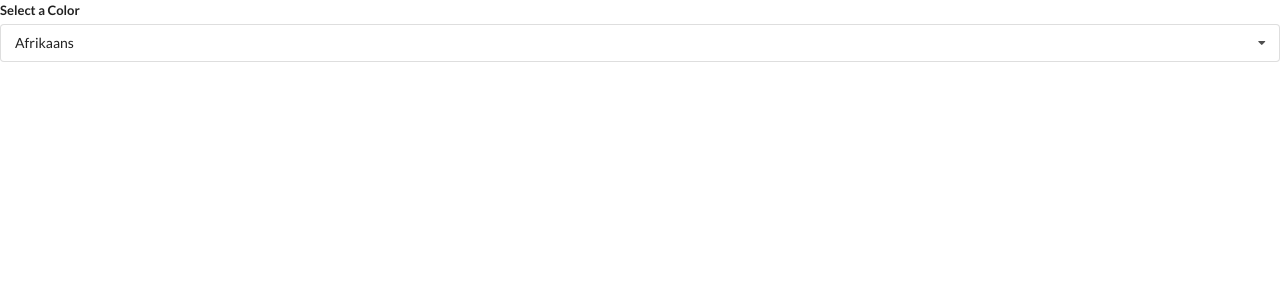
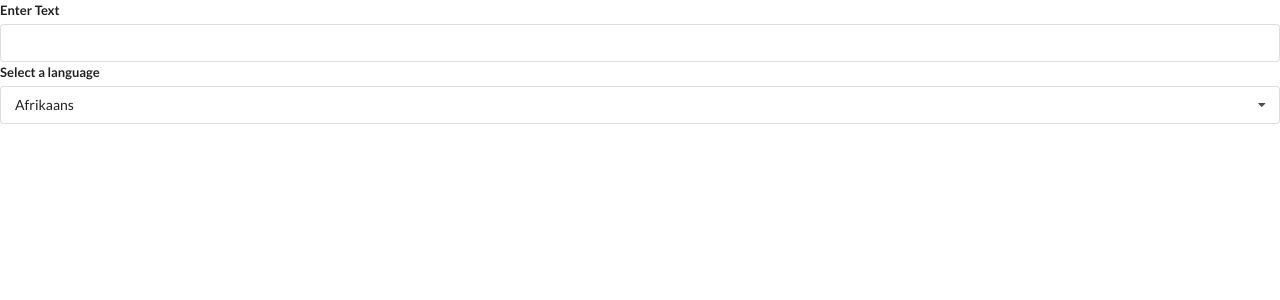
Before and after one commit to Atomize101/widgets, a React (Create React App) app: page / in a window 1280 px wide. Shown: the top 300 px of the page. Built offline with nearby package versions, Linux system fonts and the light colour scheme.

Commit message:
Adding input for language text

```diff
--- a/src/components/Dropdown.js
+++ b/src/components/Dropdown.js
@@ -1,6 +1,6 @@
 import React, {useState, useEffect, useRef} from 'react';
 
-const Dropdown = ({ options, selected, onSelectChange }) => {
+const Dropdown = ({ label, options, selected, onSelectChange }) => {
 
     const [open, setOpen] = useState(false);
     const ref = useRef();
@@ -34,7 +34,7 @@ const Dropdown = ({ options, selected, onSelectChange }) => {
 	return (
 		<div ref={ref} className="ui form">
 			<div className="field">
-				<label className="label">Select a Color</label>
+    <label className="label">{label}</label>
 				<div onClick={()=> setOpen(!open)} className={`ui selection dropdown ${open ? 'visible active' : ''}`}>
 					<i className="dropdown icon"></i>
 					<div className="text">{selected.label}</div>
--- a/src/components/Translate.js
+++ b/src/components/Translate.js
@@ -1,4 +1,4 @@
-import React, {useState} from 'react';
+import React, { useState } from 'react';
 import Dropdown from './Dropdown';
 
 const options = [
@@ -12,18 +12,25 @@ const options = [
 	},
 	{
 		label: 'Hindi',
-        value: 'hi'
-    }
+		value: 'hi',
+	},
 ];
 
-const Translate = ()=> {
+const Translate = () => {
 	const [language, setLanguage] = useState(options[0]);
+	const [text, setText] = useState('');
 
 	return (
 		<div>
-          <Dropdown selected={language} onSelectedChange={setLanguage} options={options} />
+			<div className="ui form">
+				<div className="field">
+					<label>Enter Text</label>
+					<input value={text} onChange={(e) => setText(e.target.value)}></input>
+				</div>
+			</div>
+			<Dropdown label="Select a language" selected={language} onSelectedChange={setLanguage} options={options} />
 		</div>
 	);
-}
+};
 
 export default Translate;
```
Lines whose indentation alone changed are shown as unchanged.
